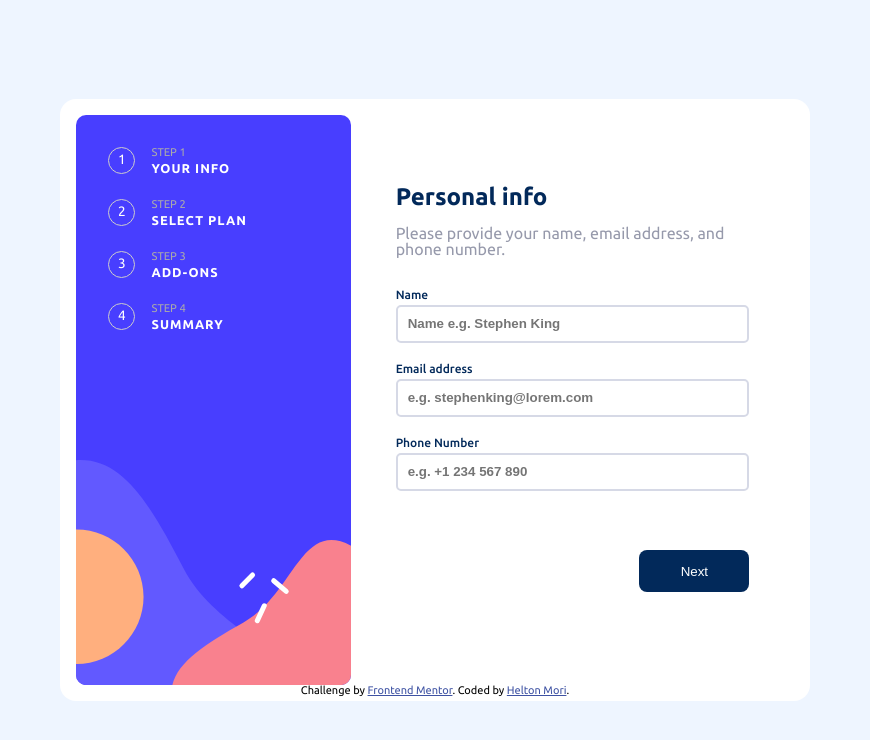
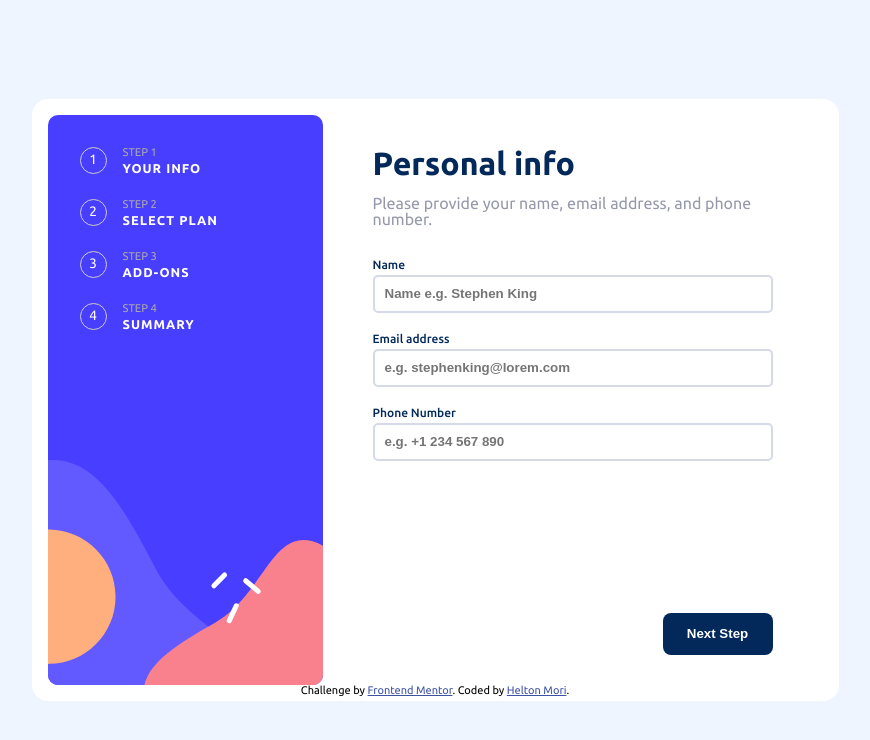
Before and after one commit to helton-mori-dev/Multi-step-form---Frontend-Mentor, a Vue app: page / in a window 1280 px wide. Shown: the top 740 px of the page, without its empty margins (205-1075 px from the left). Built offline with nearby package versions, Linux system fonts and the light colour scheme.

Commit message:
Ajustes alinhamento grid

```diff
--- a/src/App.vue
+++ b/src/App.vue
@@ -13,14 +13,14 @@
           v-if="currentStepIndex > 0"
           @click="previousStep"
         >
-          Back
+          Go Back
         </button>
         <button
           class="navigation__button next"
           v-if="currentStepIndex < steps.length - 1"
           @click="nextStep"
         >
-          Next
+          Next Step
         </button>
       </div>
     </section>
@@ -121,11 +121,10 @@ export default {
 .grid__data {
   display: grid;
   grid-area: data;
-  grid-template-rows: 4fr 1fr;
-  align-self: center;
-  justify-self: center;
-  max-width: 80%;
+  grid-template-rows: 460px 80px;
+  grid-template-columns: minmax(350px, 500px);
 }
+
 .grid__footer {
   grid-area: footer;
 }
@@ -142,16 +141,33 @@ export default {
   grid-template-rows: 24fr 1fr;
 }
 
+.content {
+  justify-self: center;
+  width: 80%;
+}
+
+.content__title {
+  font-size: 2rem;
+  font-weight: 700;
+  color: var(--DarkBlue);
+  margin: 2rem 0 1rem;
+}
+
+.content__subtitle {
+  color: var(--CoolGray);
+  margin-bottom: 2rem;
+}
+
 .navigation {
   display: grid;
   grid-template-columns: 1fr 1fr;
   grid-template-areas: "back next";
   align-items: end;
+  justify-self: center;
+  width: 80%;
 }
 
 .navigation__button {
-  background-color: var(--DarkBlue);
-  color: #fff;
   border-radius: 8px;
   padding: 0.75rem 0;
   width: 110px;
@@ -159,14 +175,19 @@ export default {
   border: none;
   transition: 0.3s all ease;
   cursor: pointer;
+  font-weight: 700;
 }
 
 .navigation__button.next {
+  background-color: var(--DarkBlue);
+  color: #fff;
   grid-area: next;
   justify-self: end;
 }
 
 .navigation__button.back {
+  background-color: #fff;
+  color: var(--CoolGray);
   grid-area: back;
 }
 </style>
--- a/src/components/StepPersonalInfo.vue
+++ b/src/components/StepPersonalInfo.vue
@@ -123,22 +123,6 @@ export default {
 </script>
 
 <style scoped>
-.content {
-  /* max-width: 80%; */
-}
-
-.content__title {
-  font-size: 1.5rem;
-  font-weight: 700;
-  color: var(--DarkBlue);
-  margin-bottom: 1rem;
-}
-
-.content__subtitle {
-  color: var(--CoolGray);
-  margin-bottom: 2rem;
-}
-
 .content__form {
   display: flex;
   flex-direction: column;
--- a/src/components/StepPickAddon.vue
+++ b/src/components/StepPickAddon.vue
@@ -1,9 +1,12 @@
 <template>
-  <div>
-    Pick add-ons Add-ons help enhance your gaming experience. Online service
-    Access to multiplayer games +$1/mo Larger storage Extra 1TB of cloud save
-    +$2/mo Customizable Profile Custom theme on your profile +$2/mo Go Back Next
-    Step
+  <div class="content">
+    <h1 class="content__title">Pick add-ons</h1>
+    <h2 class="content__subtitle">
+      Add-ons help enhance your gaming experience.
+    </h2>
+    Online service Access to multiplayer games +$1/mo Larger storage Extra 1TB
+    of cloud save +$2/mo Customizable Profile Custom theme on your profile
+    +$2/mo Go Back Next Step
   </div>
 </template>
 
--- a/src/components/StepSelectPlan.vue
+++ b/src/components/StepSelectPlan.vue
@@ -1,12 +1,16 @@
 <template>
-  <h1>Select your plan</h1>
-  <h2>You have the option of monthly or yearly billing.</h2>
+  <div class="content">
+    <h1 class="content__title">Select your plan</h1>
+    <h2 class="content__subtitle">
+      You have the option of monthly or yearly billing.
+    </h2>
     <ul>
       <li>Arcade $9/mo</li>
       <li>Advanced $12/mo</li>
       <li>Pro $15/mo</li>
     </ul>
     Monthly Yearly Go Back Next Step
+  </div>
 </template>
 
 <script>
--- a/src/components/StepSummary.vue
+++ b/src/components/StepSummary.vue
@@ -1,14 +1,11 @@
 <template>
-  <div>
-    <!-- Step 4 start -->
-
-    Finishing up Double-check everything looks OK before confirming.
-
-    <!-- Dynamically add subscription and add-on selections here -->
+  <div class="content">
+    <h1 class="content__title">Finishing up</h1>
+    <h2 class="content__subtitle">
+      Double-check everything looks OK before confirming.
+    </h2>
 
     Total (per month/year) Go Back Confirm
-
-    <!-- Step 4 end -->
   </div>
 </template>
 
```
Lines whose indentation alone changed are shown as unchanged.
